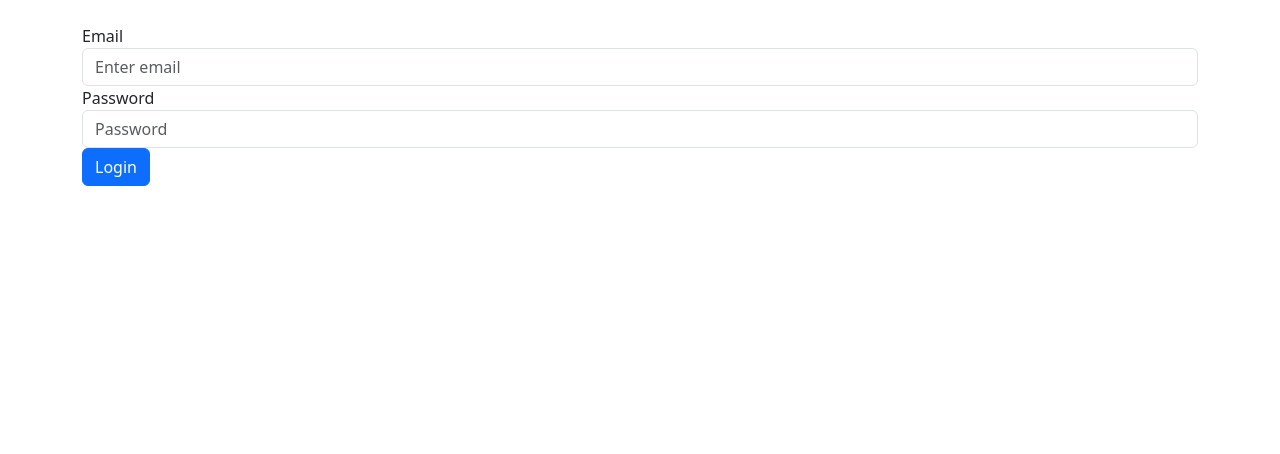
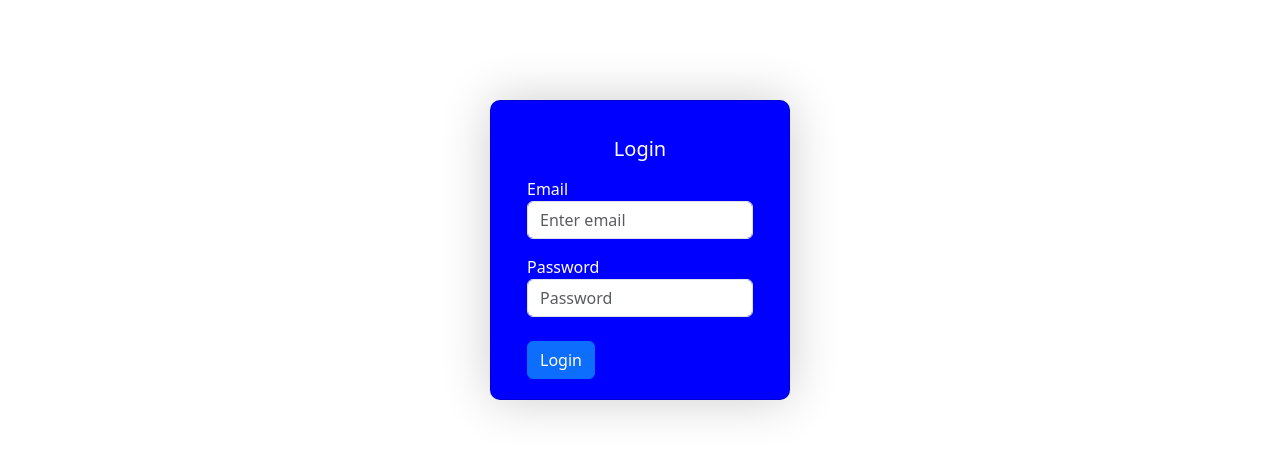
Before and after one commit to rafasdiass/frontphp, an Angular app: page /login in a window 1280 px wide. Shown: the top 454 px of the page. Built offline with nearby package versions, Linux system fonts and the light colour scheme.

Commit message:
ajeitando formulario de login

```diff
--- a/src/app/components/login/login.component.html
+++ b/src/app/components/login/login.component.html
@@ -1,3 +1,8 @@
+
+<div class="card">
+  <div class="card-body">
+    <h5 class="card-title">Login</h5>
+
     <form [formGroup]="loginForm" (ngSubmit)="onLogin()" class="needs-validation" novalidate>
 
       <div class="form-group">
@@ -28,3 +33,6 @@
       </div>
 
     </form>
+
+  </div>
+</div>
--- a/src/app/components/login/login.component.scss
+++ b/src/app/components/login/login.component.scss
@@ -0,0 +1,27 @@
+
+
+.card {
+  background-color: blue;
+  color: white;
+  width: 300px;
+  height: 300px;
+  margin: 0 auto;
+  margin-top: 100px;
+  padding: 20px;
+  border-radius: 10px;
+  box-shadow: 0px 0px 50px rgba(0, 0, 0, 0.2);
+}
+
+.form-group
+{
+  margin-top: 1rem;
+}
+.btn
+{
+margin-top: 1.5rem;
+
+}
+
+h5 {
+  text-align: center;
+}
```
Lines whose indentation alone changed are shown as unchanged.
